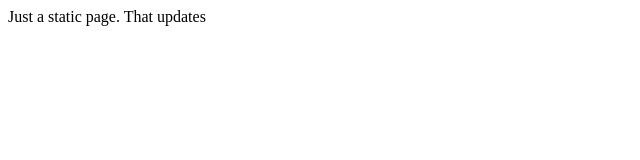
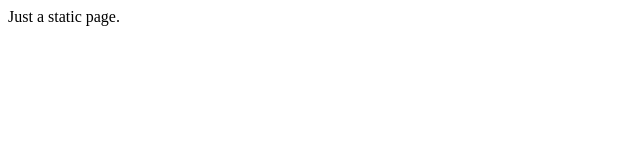
Before and after one commit to jelmstrom/jsfs-sample-netlify-function, a plain HTML site: page static/index.html in a window 1280 px wide. Shown: the whole page, without its empty margins (0-640 px from the left). Drawn offline with Linux system fonts and the light colour scheme.

Commit message:
static content

```diff
--- a/static/index.html
+++ b/static/index.html
@@ -3,6 +3,6 @@
     <head>
     </head>
     <body>
-        Just a static page. That updates
+        Just a static page.
     </body>
 </html>
```
